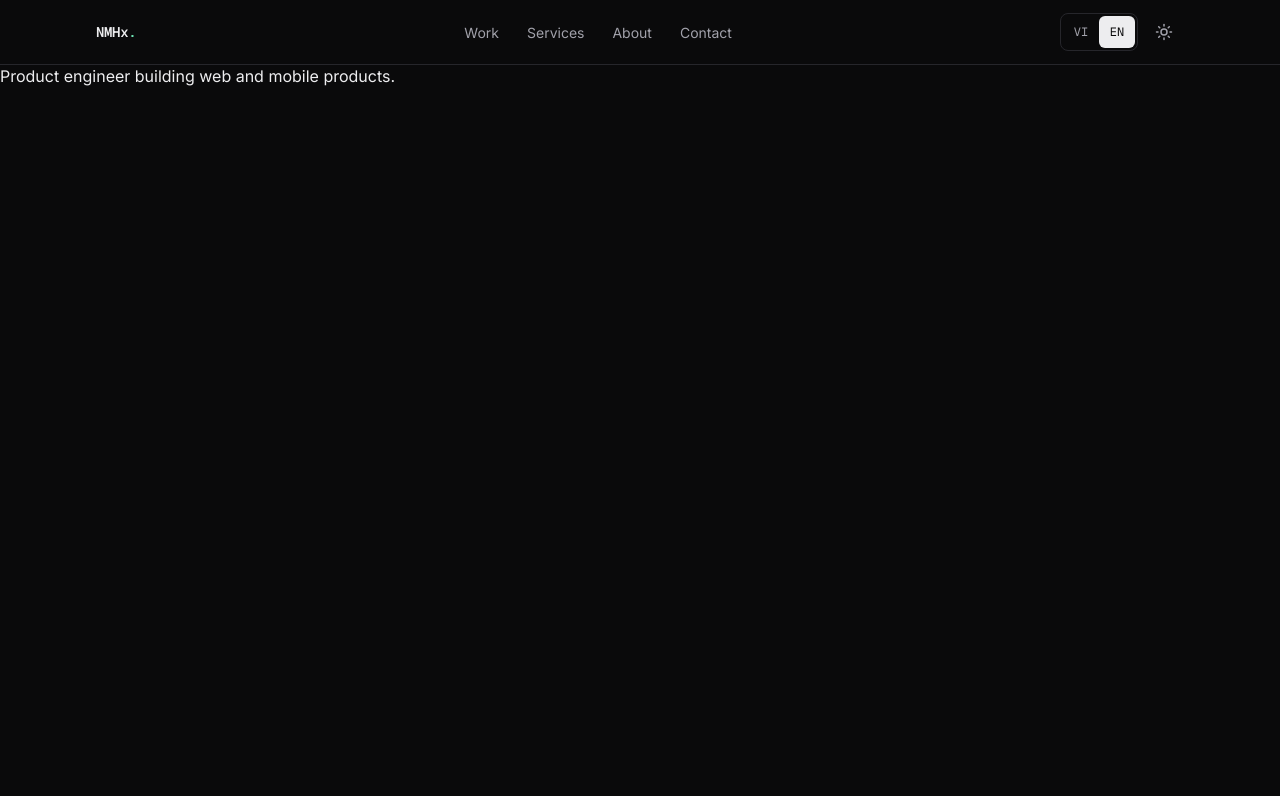
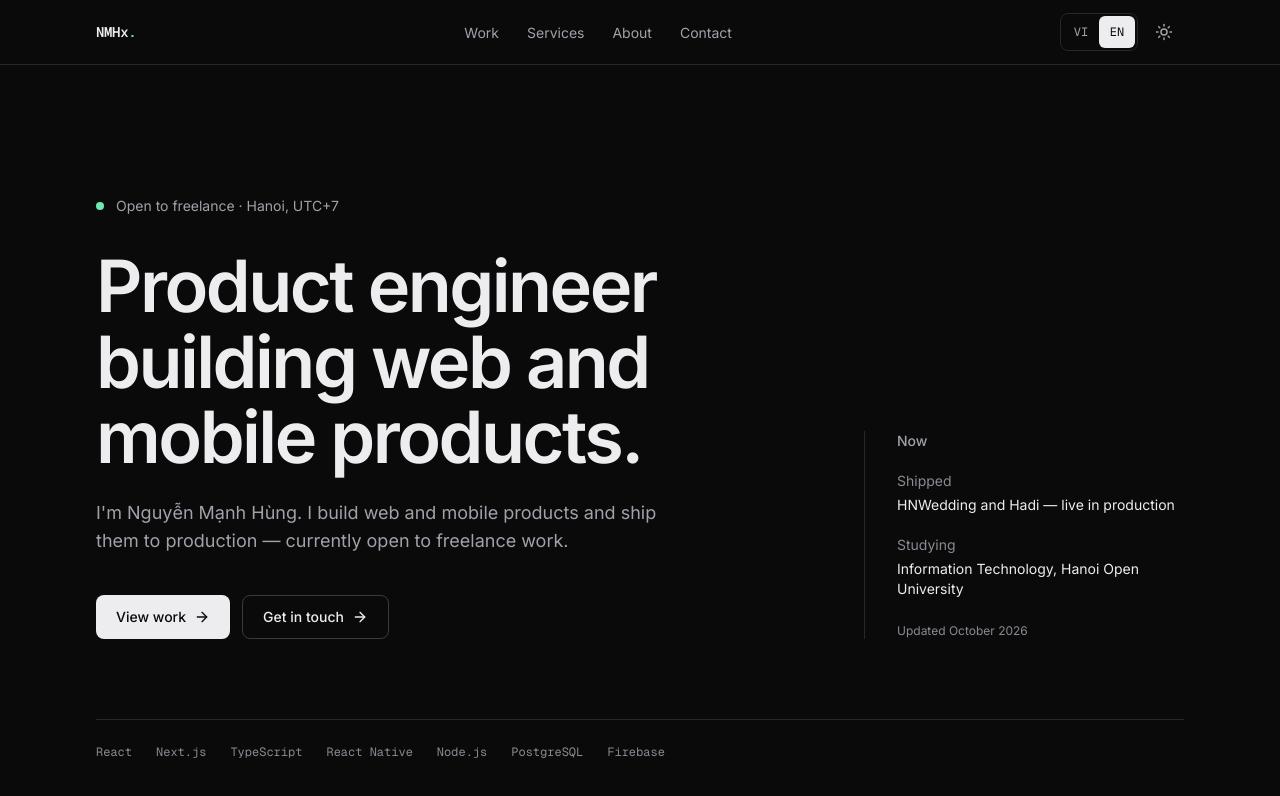
Before and after one commit to NMHx2005/Portfolio, a Next.js app: page /en in a window 1280 px wide. Shown: the top 796 px of the page. Built offline with nearby package versions, Linux system fonts and the light colour scheme.

Commit message:
feat: add hero with positioning, dated now panel and stack tokens

```diff
--- a/src/app/[locale]/page.tsx
+++ b/src/app/[locale]/page.tsx
@@ -1,4 +1,5 @@
 import { notFound } from "next/navigation";
+import { HeroSection } from "@/components/sections/hero-section";
 import { SiteHeader } from "@/components/site-header";
 import { getDictionary } from "@/content/dictionary";
 import { isLocale } from "@/lib/i18n/config";
@@ -12,7 +13,7 @@ export default async function HomePage({ params }: { params: Promise<{ locale: s
     <>
       <SiteHeader locale={locale} dict={dict} />
       <main id="main" className="pt-16">
-        <h1>{dict.hero.headline}</h1>
+        <HeroSection locale={locale} dict={dict} />
       </main>
     </>
   );
--- a/src/components/sections/hero-section.tsx
+++ b/src/components/sections/hero-section.tsx
@@ -1,132 +1,78 @@
-"use client";
+import { Container } from "@/components/ui/container";
+import { LinkButton } from "@/components/ui/link-button";
+import { siteConfig } from "@/config/site";
+import type { Dictionary } from "@/content/types";
+import { delay } from "@/lib/css-vars";
+import { formatMonthYear } from "@/lib/format";
+import type { Locale } from "@/lib/i18n/config";
+import { localePath } from "@/lib/i18n/paths";
+import { cn } from "@/lib/utils";
 
-import { useRef } from "react";
-import Image from "next/image";
-import { motion } from "framer-motion";
-import { gsap, useGSAP } from "@/lib/gsap";
-import { splitWords } from "@/lib/animations";
-import { ActionButton } from "@/components/action-button";
-import { useLocale } from "@/components/providers/locale-provider";
-import { siteContent } from "@/content";
-
-export function HeroSection() {
-  const { locale } = useLocale();
-  const content = siteContent[locale].hero;
-  const containerRef = useRef<HTMLDivElement | null>(null);
-
-  useGSAP(
-    () => {
-      const root = containerRef.current;
-      if (!root) return;
-      const nameEl = root.querySelector<HTMLElement>("[data-anim=name]");
-      const roleEl = root.querySelector<HTMLElement>("[data-anim=role]");
-      const valueEl = root.querySelector<HTMLElement>("[data-anim=value]");
-      const greetEl = root.querySelector<HTMLElement>("[data-anim=greet]");
-      const cardEl = root.querySelector<HTMLElement>("[data-anim=card]");
-
-      if (!nameEl || !roleEl || !valueEl || !greetEl || !cardEl) return;
-
-      const nameWords = splitWords(nameEl);
-      const roleWords = splitWords(roleEl);
-      const valueWords = splitWords(valueEl);
-
-      gsap.set([nameWords, roleWords, valueWords], { y: "110%" });
-      gsap.set(greetEl, { opacity: 0, y: 10 });
-      gsap.set(cardEl, { opacity: 0, y: 32, scale: 0.96 });
-
-      const tl = gsap.timeline({ defaults: { ease: "power4.out" } });
-      tl.to(greetEl, { opacity: 1, y: 0, duration: 0.6 })
-        .to(nameWords, { y: "0%", duration: 0.9, stagger: 0.05 }, "-=0.25")
-        .to(roleWords, { y: "0%", duration: 0.8, stagger: 0.04 }, "-=0.6")
-        .to(valueWords, { y: "0%", duration: 0.7, stagger: 0.025 }, "-=0.55")
-        .to(cardEl, { opacity: 1, y: 0, scale: 1, duration: 1, ease: "expo.out" }, "-=0.7");
-    },
-    { dependencies: [locale], scope: containerRef },
-  );
+export function HeroSection({ locale, dict }: { locale: Locale; dict: Dictionary }) {
+  const { hero } = dict;
+  const home = localePath(locale);
+  const hasNow = hero.now.length > 0;
 
   return (
-    <section
-      id="hero"
-      ref={containerRef}
-      className="relative mx-auto flex min-h-[100svh] w-full max-w-7xl flex-col justify-center px-4 pt-28 pb-16 sm:px-6 sm:pt-32 lg:px-10"
+    <section id="hero" aria-labelledby="hero-heading" className="pb-24 pt-20 md:pb-32 md:pt-32">
+      <Container>
+        <div className={cn("grid gap-16", hasNow && "lg:grid-cols-[1fr_20rem] lg:gap-20")}>
+          <div>
+            <p className="rise inline-flex items-center gap-3 text-sm text-fg-muted" style={delay(0)}>
+              <span aria-hidden className="h-2 w-2 rounded-full bg-accent" />
+              {hero.status}
+            </p>
+            <h1
+              id="hero-heading"
+              className="rise mt-8 max-w-4xl text-balance text-[clamp(2.25rem,6vw,4.5rem)] font-semibold leading-[1.05] tracking-[-0.035em]"
+              style={delay(1)}
             >
-      <div className="grid gap-12 lg:grid-cols-[1.4fr_1fr] lg:items-center">
-        <div className="flex flex-col gap-6">
-          <span
-            data-anim="greet"
-            className="inline-flex items-center gap-2 rounded-full border border-border/60 bg-background-elevated/40 px-3 py-1 text-xs font-medium text-muted-foreground backdrop-blur w-fit"
-          >
-            <span className="relative flex h-1.5 w-1.5">
-              <span className="absolute inline-flex h-full w-full animate-ping rounded-full bg-accent/70 opacity-75" />
-              <span className="relative inline-flex h-full w-full rounded-full bg-accent" />
-            </span>
-            {content.greeting}
-          </span>
-
-          <h1
-            data-anim="name"
-            className="text-balance font-display text-5xl italic leading-[1.05] tracking-tight text-foreground sm:text-6xl md:text-7xl lg:text-[5.5rem]"
-          >
-            {content.name}
+              {hero.headline}
             </h1>
-
-          <p
-            data-anim="role"
-            className="text-gradient-aurora text-2xl font-semibold tracking-tight sm:text-3xl md:text-4xl"
-          >
-            {content.role}
+            <p className="rise mt-6 max-w-xl text-pretty text-lg text-fg-muted" style={delay(2)}>
+              {hero.intro}
             </p>
-
-          <p
-            data-anim="value"
-            className="max-w-xl text-balance text-base leading-relaxed text-muted-foreground sm:text-lg"
-          >
-            {content.valueProp}
-          </p>
-
-          <div className="mt-2 flex flex-wrap gap-3">
-            {content.actions.map((action, i) => (
-              <ActionButton key={action.label} action={action} index={i} />
-            ))}
+            <div className="rise mt-10 flex flex-wrap gap-3" style={delay(3)}>
+              <LinkButton href={`${home}#projects`}>{hero.primaryCta}</LinkButton>
+              <LinkButton href={`${home}#contact`} variant="secondary">
+                {hero.secondaryCta}
+              </LinkButton>
             </div>
           </div>
 
-        <motion.div
-          data-anim="card"
-          className="relative mx-auto w-full max-w-sm"
+          {hasNow ? (
+            <div
+              role="group"
+              aria-label={hero.nowTitle}
+              className="rise self-end border-t border-border pt-6 lg:border-l lg:border-t-0 lg:pl-8 lg:pt-0"
+              style={delay(4)}
             >
-          <div className="absolute inset-0 -z-10 rounded-3xl bg-gradient-to-br from-primary/30 via-accent/20 to-secondary/30 blur-2xl" />
-          <div className="overflow-hidden rounded-3xl border border-border/60 bg-background-elevated/80 p-6 backdrop-blur-xl shadow-[0_24px_60px_-20px_hsl(var(--primary)/0.4)]">
-            <div className="mb-4 flex items-center justify-between">
-              <span className="font-mono text-xs text-muted-foreground">
-                {content.codeProfile.fileName}
-              </span>
-              <span className="rounded-full bg-accent/15 px-2.5 py-0.5 font-mono text-[10px] uppercase tracking-widest text-accent">
-                {content.codeProfile.seniority}
-              </span>
+              <h2 className="text-sm font-medium text-fg-muted">{hero.nowTitle}</h2>
+              <dl className="mt-5 space-y-5 text-sm">
+                {hero.now.map((item) => (
+                  <div key={item.label}>
+                    <dt className="text-fg-subtle">{item.label}</dt>
+                    <dd className="mt-1 text-fg">{item.value}</dd>
                   </div>
-            <div className="relative mx-auto mb-4 aspect-square w-32 overflow-hidden rounded-2xl border border-border/60 bg-background">
-              <Image
-                src="/portrait.svg"
-                alt="Portrait"
-                fill
-                className="object-cover"
-                sizes="128px"
-                priority
-              />
+                ))}
+              </dl>
+              <p className="mt-6 text-xs text-fg-subtle">
+                {hero.updatedLabel} {formatMonthYear(locale, siteConfig.contentUpdated)}
+              </p>
             </div>
-            <ul className="font-mono text-[11px] leading-relaxed text-muted-foreground">
-              <li><span className="text-secondary">const</span> <span className="text-foreground">skills</span> = [</li>
-              {content.codeProfile.skills.map((s) => (
-                <li key={s} className="pl-4">
-                  <span className="text-accent">&quot;{s}&quot;</span>,
-                </li>
+          ) : null}
+        </div>
+
+        <ul
+          aria-label={dict.about.skillsTitle}
+          className="rise mt-20 flex flex-wrap gap-x-6 gap-y-2 border-t border-border pt-6 font-mono text-xs text-fg-subtle"
+          style={delay(5)}
+        >
+          {siteConfig.heroStack.map((tech) => (
+            <li key={tech}>{tech}</li>
           ))}
-              <li>];</li>
         </ul>
-          </div>
-        </motion.div>
-      </div>
+      </Container>
     </section>
   );
 }
--- /dev/null
+++ b/src/lib/format.ts
@@ -0,0 +1,5 @@
+import type { Locale } from "@/lib/i18n/config";
+
+export function formatMonthYear(locale: Locale, isoDate: string): string {
+  return new Intl.DateTimeFormat(locale, { month: "long", year: "numeric", timeZone: "UTC" }).format(new Date(isoDate));
+}
```
Also changed, not shown: 3 other files (tests, documents, lock files or other folders). Lines whose indentation alone changed are shown as unchanged.
